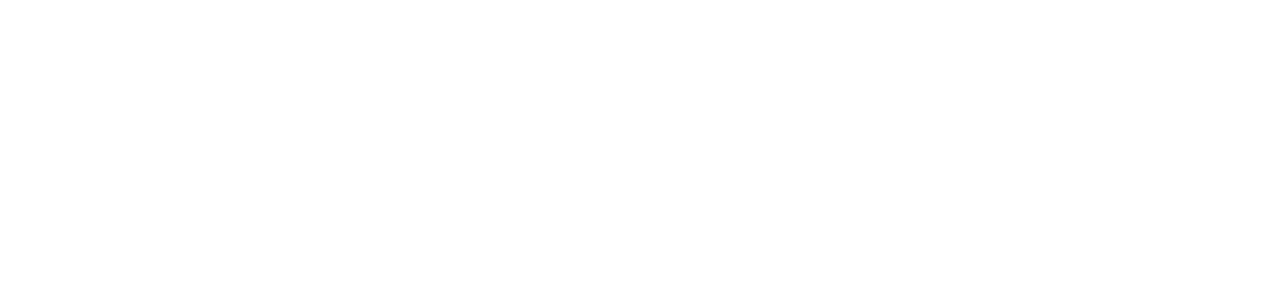
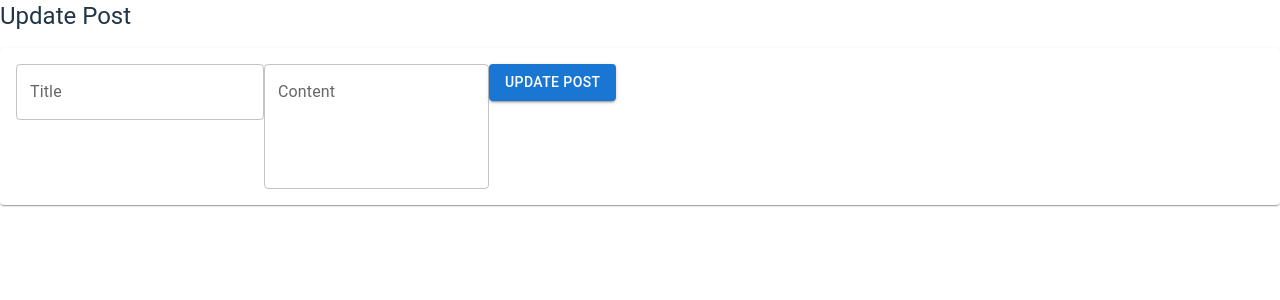
Before and after one commit to sokodaso/locket-clone, a React (Vite) app in the folder client/my-app/: page /posts/1/edit in a window 1280 px wide. Before the commit this address had no page. Shown: the top 300 px of the page. Built offline with nearby package versions, Linux system fonts and the light colour scheme.

Commit message:
updatepostform

```diff
--- a/client/my-app/src/App.tsx
+++ b/client/my-app/src/App.tsx
@@ -14,7 +14,7 @@ function App() {
           <Route path="/users/:userId/posts" element={<UserPosts/>} />
         </Route>
         <Route path="/posts/new" element={<NewPost/>} />
-        <Route path="/posts/:pid" element={<UpdatePost/>} />
+        <Route path="/posts/:pid/edit" element={<UpdatePost/>} />
       </Routes>
     </Router>
   );
--- a/client/my-app/src/posts/components/PostItem.tsx
+++ b/client/my-app/src/posts/components/PostItem.tsx
@@ -1,10 +1,18 @@
 import {Card, CardContent, Typography, Box} from "@mui/material";
+import Kebab from "../../shared/Kebab.tsx";
 import './PostItem.css';
+import {useNavigate} from "react-router";
 
-function PostItem({title,content}: any){
+
+function PostItem({id, title,content}: any){
+    const navigate = useNavigate();
+
     return (
         <Card className="post-card" >
             <Box className="post-image-placeholder">
+                <Box className="kebab-container" sx={{position: 'absolute', right: '10px', zIndex: 10}}>
+                    <Kebab onEdit={() => navigate(`/posts/${id}/edit`,{ state: {title, content} })} onDelete={() => {}} />
+                </Box>
                 <Typography color="red">Image Placeholder</Typography>
             </Box>
             <CardContent className="post-text-content">
--- a/client/my-app/src/posts/pages/NewPost.tsx
+++ b/client/my-app/src/posts/pages/NewPost.tsx
@@ -18,7 +18,7 @@ function NewPost() {
                 body: JSON.stringify({
                     title: title,
                     content: content,
-                    authorId: '2'
+                    authorId: '3'
                 })
             });
         } catch (error) {
--- a/client/my-app/src/posts/pages/UpdatePost.tsx
+++ b/client/my-app/src/posts/pages/UpdatePost.tsx
@@ -1,18 +1,48 @@
 import { Box, Button, Card, TextField, Typography } from "@mui/material";
-import { useFormStatus } from "react-dom";
+import {useParams, useLocation} from "react-router";
+import { useState} from "react";
 
 function UpdatePost() {
-   const {pending} = useFormStatus();
+    const location = useLocation();
+    const { title: initialTitle, content: initialContent } = location.state || '';
+
+    const [isSubmitting, setIsSubmitting] = useState(false);
+    const [title, setTitle] = useState(initialTitle);
+    const [content, setContent] = useState(initialContent);
+    const { pid } = useParams();
+
+
+      const handleUpdatePost = async (e: any) => {
+          e.preventDefault();
+          setIsSubmitting(true);
+          try{
+              await fetch(`http://localhost:3000/api/posts/${pid}`, {
+                  method: 'PATCH',
+                  headers: {
+                      'Content-Type': 'application/json'
+                  },
+                  body: JSON.stringify({
+                      title: title,
+                      content: content,
+                      authorId: '3'
+                  })
+              });
+          } catch (error) {
+               console.error('Error updating post:', error);
+          }finally {
+              setIsSubmitting(false);
+          }
+      };
 
   return (
     <Box>
         <Typography variant="h5">Update Post</Typography>
         <Card sx={{padding: 2, marginTop: 2}}>
-            <form method="post">
-                <TextField label="Title" variant="outlined" />
-                <TextField label="Content" variant="outlined" multiline rows={4} />
-                <Button variant="contained" color="primary" disabled={pending}>
-                    Update Post
+            <form method="post" onSubmit={handleUpdatePost}>
+                <TextField label="Title" variant="outlined" value={title} onChange={(e) => setTitle(e.target.value)} />
+                <TextField label="Content" variant="outlined" multiline rows={4} value={content} onChange={(e) => setContent(e.target.value)} />
+                <Button variant="contained" color="primary" disabled={isSubmitting} type="submit">
+                    {isSubmitting ? 'Updating...' : 'Update Post'}
                 </Button>
             </form>
         </Card>
--- a/client/my-app/src/posts/pages/UserPosts.tsx
+++ b/client/my-app/src/posts/pages/UserPosts.tsx
@@ -43,7 +43,7 @@ function UserPosts() {
 
             <Box sx={{display: 'flex',flexDirection: 'column',alignItems: 'center',gap:4, width:'100%'}}>
                 {loadedPosts.map(post => (
-                    <PostItem key={post.id} title={post.title} content={post.content} />
+                    <PostItem key={post.id} id={post.id} title={post.title} content={post.content} />
                 ))}
             </Box>
         </Box>
--- /dev/null
+++ b/client/my-app/src/shared/Kebab.tsx
@@ -0,0 +1,48 @@
+import {useState} from "react";
+import IconButton from "@mui/material/IconButton";
+import Menu from "@mui/material/Menu";
+import MenuItem from "@mui/material/MenuItem";
+import MoreVertIcon from "@mui/icons-material/MoreVert";
+
+interface KebabProps {
+    onEdit: () => void;
+    onDelete: () => void;
+}
+
+function Kebab({ onEdit, onDelete }: KebabProps) {
+    const [anchorEl, setAnchorEl] = useState<null | HTMLElement>(null);
+    const open = Boolean(anchorEl);
+
+    const handleClick = (event: React.MouseEvent<HTMLElement>) => {
+        setAnchorEl(event.currentTarget);
+    };
+
+    const handleClose = () => {
+        setAnchorEl(null);
+    };
+
+    return (
+        <div>
+            <IconButton
+                aria-label="more"
+                aria-controls="long-menu"
+                aria-haspopup="true"
+                onClick={handleClick}
+            >
+                <MoreVertIcon />
+            </IconButton>
+            <Menu
+                id="long-menu"
+                anchorEl={anchorEl}
+                keepMounted
+                open={open}
+                onClose={handleClose}
+            >
+                <MenuItem onClick={() => { onEdit(); handleClose(); }}>Edit</MenuItem>
+                <MenuItem onClick={() => { onDelete(); handleClose(); }}>Delete</MenuItem>
+            </Menu>
+        </div>
+    );
+}
+
+export default Kebab;
```
